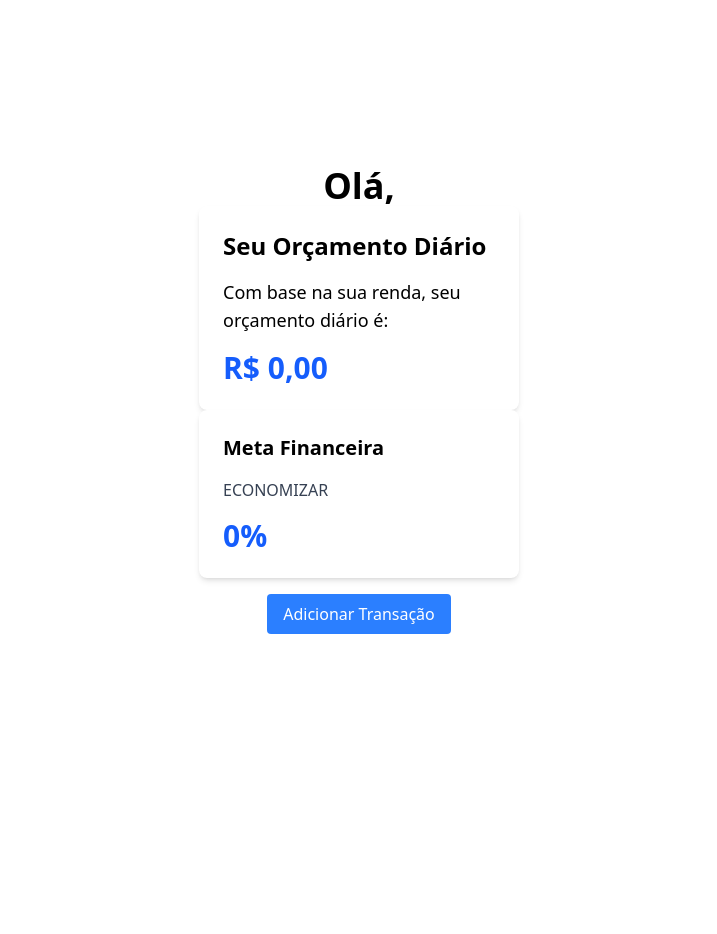
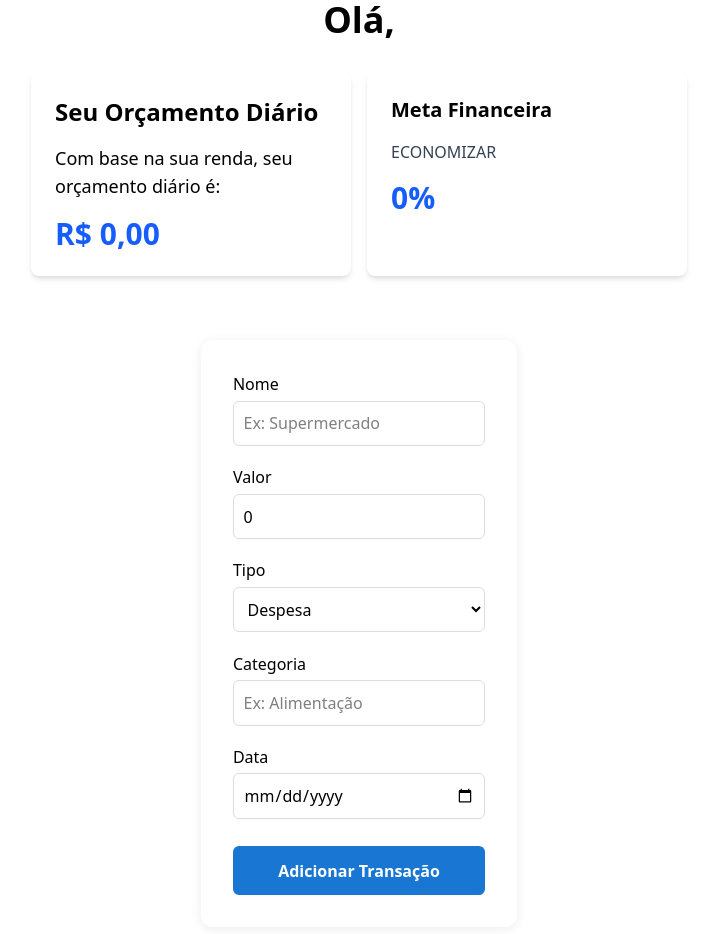
Before and after one commit to leodramaral/flux-redux-toolkit, a React (Vite) app: page /home in a window 1280 px wide. Shown: the top 934 px of the page, without its empty margins (281-998 px from the left). Before the commit the page ends 800 px from the top, so only its background shows below. Built offline with nearby package versions, Linux system fonts and the light colour scheme.

Commit message:
feat: create FinancialTransactionForm component for adding transactions; update Home view to include the new form

```diff
--- /dev/null
+++ b/src/components/FinancialTransactionModal.tsx
@@ -0,0 +1,138 @@
+import { useDispatch } from "react-redux";
+import { addTnx, type FinancialType } from "../redux/slices.ts/financialTransactionSlice";
+import { useForm, type SubmitHandler } from "react-hook-form";
+
+type FinancialTransactionForm = {
+    name: string;
+    amount: number;
+    type: FinancialType;
+    category: string;
+    date: string;
+}
+
+export default function FinancialTransactionForm() {
+    const { register, handleSubmit } = useForm<FinancialTransactionForm>({
+        defaultValues: {
+            name: '',
+            amount: 0,
+            type: 'expense',
+            category: '',
+            date: new Date().toLocaleDateString()
+        }
+    });
+
+    const dispatch = useDispatch();
+
+    const handleSubmitFinancialTransactionForm: SubmitHandler<FinancialTransactionForm> = (data) => {
+        dispatch(addTnx(data));
+    }
+
+    return (
+        <form
+            onSubmit={handleSubmit(handleSubmitFinancialTransactionForm)}
+            style={{
+                padding: "2rem",
+                borderRadius: "12px",
+                boxShadow: "0 2px 12px rgba(0,0,0,0.08)",
+                background: "#fff",
+                display: "flex",
+                flexDirection: "column",
+                gap: "1.2rem"
+            }}
+        >
+            <div style={{ display: "flex", flexDirection: "column", gap: "0.3rem" }}>
+                <label htmlFor="name" style={{ fontWeight: 500 }}>Nome</label>
+                <input
+                    id="name"
+                    {...register("name")}
+                    style={{
+                        padding: "0.6rem",
+                        borderRadius: "6px",
+                        border: "1px solid #ddd",
+                        fontSize: "1rem"
+                    }}
+                    placeholder="Ex: Supermercado"
+                    autoComplete="off"
+                />
+            </div>
+            <div style={{ display: "flex", flexDirection: "column", gap: "0.3rem" }}>
+                <label htmlFor="amount" style={{ fontWeight: 500 }}>Valor</label>
+                <input
+                    id="amount"
+                    type="number"
+                    step="0.01"
+                    {...register("amount", { required: true, valueAsNumber: true })}
+                    style={{
+                        padding: "0.6rem",
+                        borderRadius: "6px",
+                        border: "1px solid #ddd",
+                        fontSize: "1rem"
+                    }}
+                    placeholder="Ex: 150.00"
+                />
+            </div>
+            <div style={{ display: "flex", flexDirection: "column", gap: "0.3rem" }}>
+                <label htmlFor="type" style={{ fontWeight: 500 }}>Tipo</label>
+                <select
+                    id="type"
+                    {...register("type")}
+                    style={{
+                        padding: "0.6rem",
+                        borderRadius: "6px",
+                        border: "1px solid #ddd",
+                        fontSize: "1rem"
+                    }}
+                >
+                    <option value="expense">Despesa</option>
+                    <option value="income">Receita</option>
+                </select>
+            </div>
+            <div style={{ display: "flex", flexDirection: "column", gap: "0.3rem" }}>
+                <label htmlFor="category" style={{ fontWeight: 500 }}>Categoria</label>
+                <input
+                    id="category"
+                    {...register("category")}
+                    style={{
+                        padding: "0.6rem",
+                        borderRadius: "6px",
+                        border: "1px solid #ddd",
+                        fontSize: "1rem"
+                    }}
+                    placeholder="Ex: Alimentação"
+                    autoComplete="off"
+                />
+            </div>
+            <div style={{ display: "flex", flexDirection: "column", gap: "0.3rem" }}>
+                <label htmlFor="date" style={{ fontWeight: 500 }}>Data</label>
+                <input
+                    id="date"
+                    type="date"
+                    {...register("date")}
+                    style={{
+                        padding: "0.6rem",
+                        borderRadius: "6px",
+                        border: "1px solid #ddd",
+                        fontSize: "1rem"
+                    }}
+                />
+            </div>
+            <button
+                type="submit"
+                style={{
+                    padding: "0.8rem",
+                    borderRadius: "6px",
+                    border: "none",
+                    background: "#1976d2",
+                    color: "#fff",
+                    fontWeight: 600,
+                    fontSize: "1rem",
+                    cursor: "pointer",
+                    marginTop: "0.5rem",
+                    transition: "background 0.2s"
+                }}
+            >
+                Adicionar Transação
+            </button>
+        </form>
+    );
+}
--- a/src/redux/slices.ts/financialTransactionSlice.ts
+++ b/src/redux/slices.ts/financialTransactionSlice.ts
@@ -1,6 +1,6 @@
 import { createSlice } from "@reduxjs/toolkit";
 
-type FinancialType = 'income' | 'expense';
+export type FinancialType = 'income' | 'expense';
 
 interface IFinancialTransactionState {
     id: string;
--- a/src/views/Home.tsx
+++ b/src/views/Home.tsx
@@ -1,31 +1,22 @@
-import { useDispatch, useSelector } from "react-redux";
+import { useSelector } from "react-redux";
 import type { RootState } from "../redux/store";
 import DailyBudgetCard from "../components/DailyBudgetCard";
 import GoalPercentageCard from "../components/GoalPercentageCard";
-import { addTnx } from "../redux/slices.ts/financialTransactionSlice";
+import FinancialTransactionForm from "../components/FinancialTransactionModal";
 
 function Home() {
     const nameUser = useSelector((state: RootState) => state.user.name);
-    const dispatch = useDispatch();
-
-    function handlAddTransaction() {
-        dispatch(addTnx({
-            name: 'Pão',
-            amount: 20,
-            type: 'expense',
-            category: 'Alimentação',
-            date: new Date().toLocaleDateString()
-        }))
-    }
 
     return (
-        <div className="flex flex-col items-center justify-center h-screen">
+        <div className="flex flex-col items-center justify-center">
             <h1 className="text-4xl font-bold">Olá, {nameUser}</h1>
-            <DailyBudgetCard />
-            <GoalPercentageCard />
-            <button onClick={handlAddTransaction} className="mt-4 px-4 py-2 bg-blue-500 text-white rounded hover:bg-blue-600">
-                Adicionar Transação
-            </button>
+            <div className="flex space-x-4 my-8">
+                <DailyBudgetCard />
+                <GoalPercentageCard />
+            </div>
+            <div className="flex space-x-4 my-8">
+                <FinancialTransactionForm />
+            </div>
         </div>
     );
 }
```
